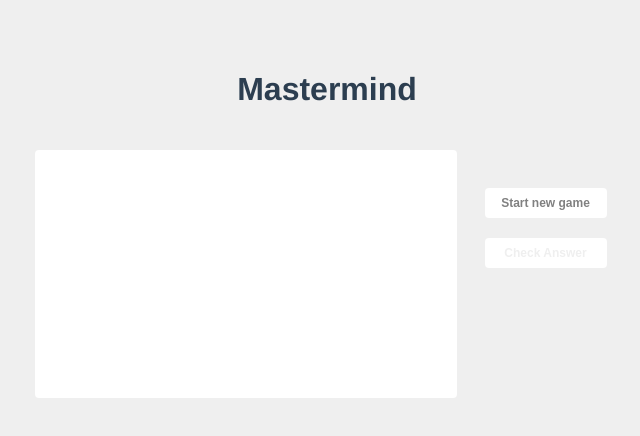
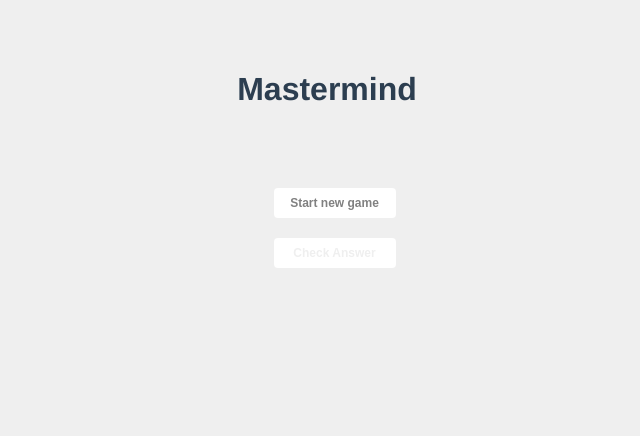
Before and after one commit to chirinom/mastermind, a Vue app: page / in a window 1280 px wide. Shown: the top 436 px of the page, without its empty margins (313-953 px from the left). Built offline with nearby package versions, Linux system fonts and the light colour scheme.

Commit message:
cleaning

```diff
--- a/src/components/GuessesBoard.vue
+++ b/src/components/GuessesBoard.vue
@@ -1,5 +1,5 @@
 <template>
-  <div class="board-wrapper">
+  <div v-if="completeSlotsList.length" class="board-wrapper">
     <div
       v-for="(guess, index) in completeSlotsList"
       :key="index"
```
